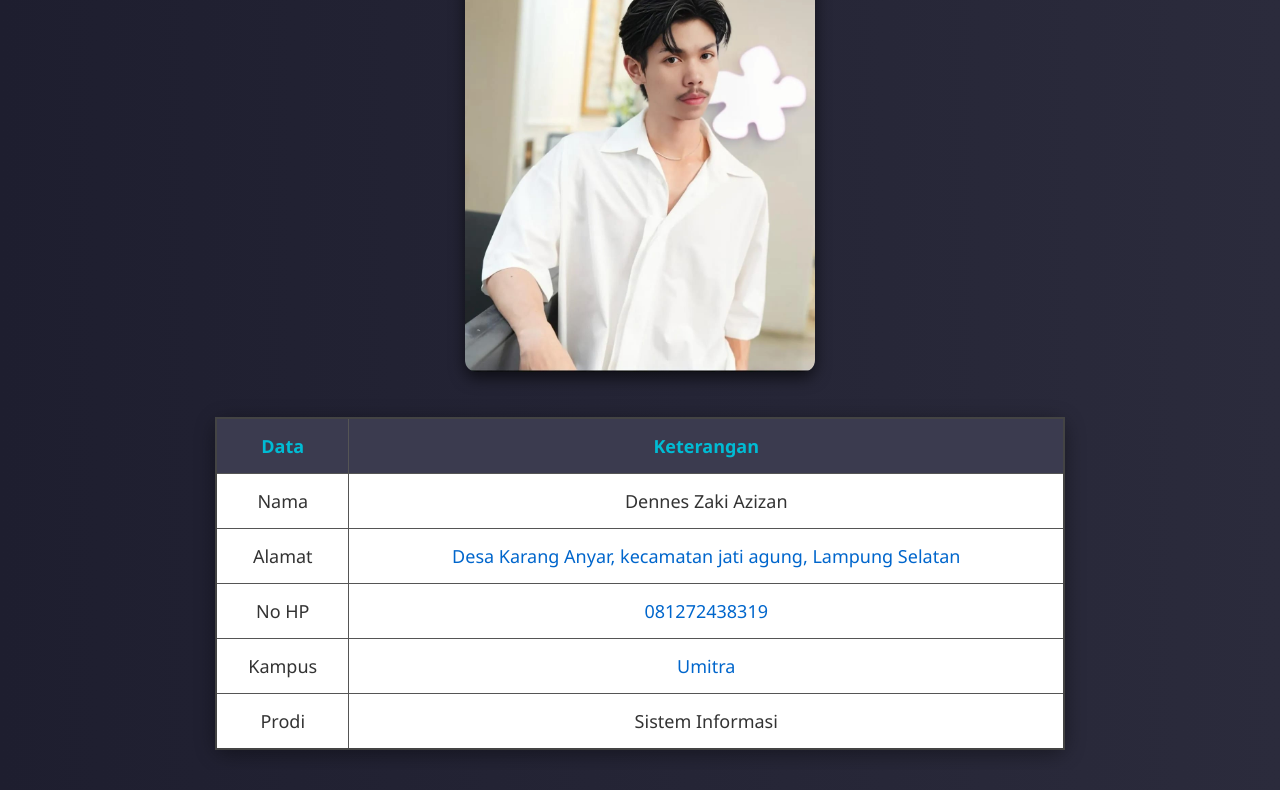
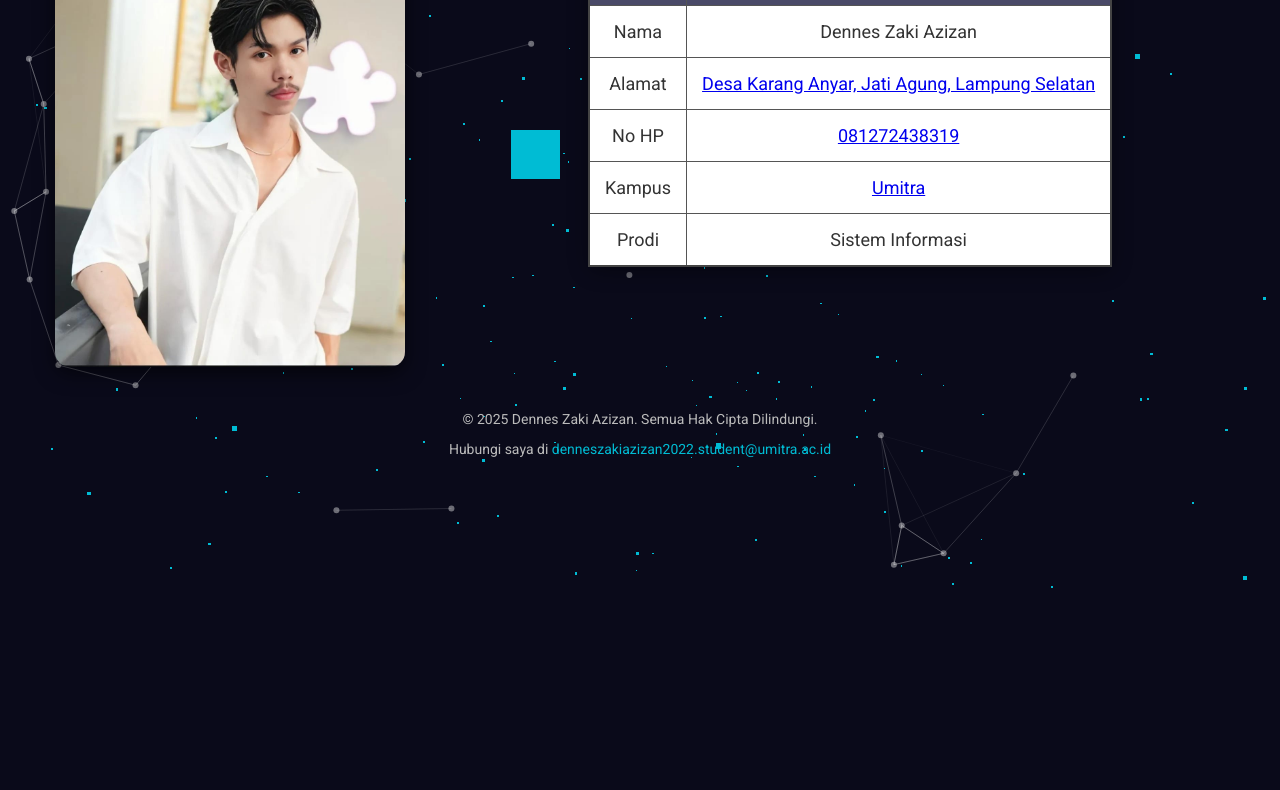
Before and after one commit to adencuuu/index, a plain HTML site: page index.html in a window 1280 px wide. Shown: the part 208-998 px from the top of the page. After the commit the page ends 860 px from the top, so only its background shows below. Drawn offline with nearby package versions, Linux system fonts and the light colour scheme.

Commit message:
index.html

```diff
--- a/index.html
+++ b/index.html
@@ -4,51 +4,82 @@
   <meta charset="UTF-8" />
   <meta name="viewport" content="width=device-width, initial-scale=1.0"/>
   <title>Biodata Dennes Zaki Azizan</title>
+  <link href="https://fonts.googleapis.com/css2?family=Roboto:wght@400;700&family=Oswald&display=swap" rel="stylesheet">
   <style>
-    body {
-      font-family: 'Segoe UI', Tahoma, Geneva, Verdana, sans-serif;
-      background: linear-gradient(to right, #1e1e2f, #2b2b3c);
+    html, body {
       margin: 0;
-      padding: 20px;
-      text-align: center;
-      min-height: 100vh;
+      padding: 0;
+      overflow-x: hidden;
+      font-family: 'Roboto', sans-serif;
+      background: #0a0a1a;
       color: #eee;
     }
 
-    h1 {
-      font-size: 42px;
-      color: #ffffff;
-      margin-bottom: 20px;
-      text-shadow: 1px 1px 3px #00000070;
+    canvas, #tsparticles {
+      position: fixed;
+      top: 0;
+      left: 0;
+      display: block;
+      width: 100%;
+      height: 100%;
+      z-index: 0;
     }
 
-    /* Styling untuk foto */
+    .content {
+      position: relative;
+      z-index: 1;
+      padding: 30px;
+      text-align: center;
+      min-height: 100vh;
+    }
+
+    h1 {
+      font-family: 'Oswald', sans-serif;
+      font-size: 42px;
+      margin-bottom: 20px;
+      text-shadow: 2px 2px 10px rgba(0, 0, 0, 0.4);
+    }
+
+    .container {
+      display: grid;
+      grid-template-columns: 1fr 2fr;
+      gap: 20px;
+      justify-items: center;
+    }
+
     .photo-container {
-      text-align: center;
-      padding: 20px;
+      position: relative;
     }
 
     .photo-container img {
       width: 100%;
       max-width: 350px;
       height: auto;
-      border-radius: 12px;
-      box-shadow: 0 6px 15px rgba(0, 0, 0, 0.6);
+      border-radius: 15px;
+      box-shadow: 0 6px 20px rgba(0, 0, 0, 0.6);
       transition: transform 0.3s ease;
     }
 
-    .photo-container img:hover {
-      transform: scale(1.03);
+    /* Efek saat kursor mengarah ke gambar */
+    .photo-container img.hover-effect {
+      transform: scale(1.1);
+      /* Hapus efek pencahayaan dan kontras */
+      filter: none;
     }
 
-    /* Styling untuk tabel data diri */
+    @keyframes float {
+      0% { transform: translateY(0px); }
+      50% { transform: translateY(-10px); }
+      100% { transform: translateY(0px); }
+    }
+
     table {
       width: 100%;
       max-width: 850px;
-      background-color: #2e2e3e;
+      background-color: rgba(46, 46, 62, 0.95);
       border: 2px solid #444;
       border-radius: 12px;
-      margin: 20px auto;
+      margin: 20px 0;
       border-collapse: collapse;
       box-shadow: 0 4px 20px rgba(0, 0, 0, 0.4);
     }
@@ -60,8 +91,8 @@
     }
 
     th {
-      background-color: #3b3b4f;
-      color: #00bcd4;
+      background-color: #4a4a68;
+      color: #ffcc00;
       font-weight: 600;
       text-align: center;
     }
@@ -71,61 +102,158 @@
       color: #333;
     }
 
-    /* Menambahkan scroll horizontal untuk tabel pada perangkat kecil */
-    .table-responsive {
-      width: 100%;
-      overflow-x: auto;
-      -webkit-overflow-scrolling: touch;
+    footer {
+      margin-top: 40px;
+      color: #bbb;
+      font-size: 14px;
     }
 
-    /* RESPONSIVE STYLES */
+    footer a {
+      color: #00bcd4;
+      text-decoration: none;
+    }
+
     @media (max-width: 768px) {
+      .container {
+        grid-template-columns: 1fr;
+      }
+
+      .photo-container img {
+        max-width: 80%;
+      }
+
       th, td {
         font-size: 16px;
-      }
-
-      th {
-        text-align: center;
       }
     }
   </style>
 </head>
 <body>
+
+  <canvas id="bg"></canvas>
+  <div id="tsparticles"></div>
+
+  <div class="content">
     <h1>BIODATA DIRI</h1>
 
-  <!-- Foto Diri -->
+    <div class="container">
       <div class="photo-container">
-    <img src="dencu.jpeg" alt="Foto Dennes Zaki Azizan">
+        <img src="dencu.jpeg" alt="Foto Dennes Zaki Azizan" id="profile-img">
       </div>
 
-  <!-- Tabel Data Diri -->
       <div class="table-responsive">
         <table>
-      <tr>
-        <th>Data</th>
-        <th>Keterangan</th>
-      </tr>
-      <tr class="data-row">
-        <td>Nama</td>
-        <td>Dennes Zaki Azizan</td>
-      </tr>
-      <tr class="data-row">
-        <td>Alamat</td>
-        <td><a href="https://maps.app.goo.gl/73u7rz2BUXCTMvL27" target="_blank" style="color: #0066cc; text-decoration: none;">Desa Karang Anyar, kecamatan jati agung, Lampung Selatan</a></td>
-      </tr>
-      <tr class="data-row">
-        <td>No HP</td>
-        <td><a href="https://wa.me/6281272438319" target="_blank" style="color: #0066cc; text-decoration: none;">081272438319</a></td>
-      </tr>
-      <tr class="data-row">
-        <td>Kampus</td>
-        <td><a href="https://www.google.com/maps/place/Universitas+Mitra+Indonesia+Lampung" target="_blank" style="color: #0066cc; text-decoration: none;">Umitra</a></td>
-      </tr>
-      <tr class="data-row">
-        <td>Prodi</td>
-        <td>Sistem Informasi</td>
-      </tr>
+          <tr><th>Data</th><th>Keterangan</th></tr>
+          <tr class="data-row"><td>Nama</td><td>Dennes Zaki Azizan</td></tr>
+          <tr class="data-row"><td>Alamat</td><td><a href="https://maps.app.goo.gl/73u7rz2BUXCTMvL27" target="_blank">Desa Karang Anyar, Jati Agung, Lampung Selatan</a></td></tr>
+          <tr class="data-row"><td>No HP</td><td><a href="https://wa.me/6281272438319" target="_blank">081272438319</a></td></tr>
+          <tr class="data-row"><td>Kampus</td><td><a href="https://www.google.com/maps/place/Universitas+Mitra+Indonesia+Lampung" target="_blank">Umitra</a></td></tr>
+          <tr class="data-row"><td>Prodi</td><td>Sistem Informasi</td></tr>
         </table>
       </div>
+    </div>
+
+    <footer>
+      <p>© 2025 Dennes Zaki Azizan. Semua Hak Cipta Dilindungi.</p>
+      <p>Hubungi saya di <a href="https://mail.google.com/mail/?view=cm&fs=1&to=denneszakiazizan2022.student@umitra.ac.id&su=Halo%20Dennes%20Zaki%20Azizan&body=Isi%20pesan%20disini...">denneszakiazizan2022.student@umitra.ac.id</a></p>
+    </footer>
+  </div>
+
+  <!-- Three.js -->
+  <script src="https://cdn.jsdelivr.net/npm/three@0.157.0/build/three.min.js"></script>
+  <!-- tsParticles -->
+  <script src="https://cdn.jsdelivr.net/npm/tsparticles@2.12.0/tsparticles.bundle.min.js"></script>
+
+  <script>
+    // === Three.js 3D Background ===
+    const scene = new THREE.Scene();
+    const camera = new THREE.PerspectiveCamera(75, window.innerWidth / window.innerHeight, 0.1, 1000);
+    const renderer = new THREE.WebGLRenderer({ canvas: document.getElementById('bg'), alpha: true });
+    renderer.setSize(window.innerWidth, window.innerHeight);
+    camera.position.z = 5;
+
+    const particlesCount = 600;
+    const geometry = new THREE.BufferGeometry();
+    const positions = new Float32Array(particlesCount * 3);
+
+    for (let i = 0; i < particlesCount * 3; i++) {
+      positions[i] = (Math.random() - 0.5) * 20;
+    }
+
+    geometry.setAttribute('position', new THREE.BufferAttribute(positions, 3));
+    const material = new THREE.PointsMaterial({ color: 0x00bcd4, size: 0.05 });
+    const points = new THREE.Points(geometry, material);
+    scene.add(points);
+
+    function animate() {
+      requestAnimationFrame(animate);
+      points.rotation.y += 0.001;
+      points.rotation.x += 0.0005;
+      renderer.render(scene, camera);
+    }
+    animate();
+
+    window.addEventListener('resize', () => {
+      camera.aspect = window.innerWidth / window.innerHeight;
+      camera.updateProjectionMatrix();
+      renderer.setSize(window.innerWidth, window.innerHeight);
+    });
+
+    // === tsParticles Layer ===
+    tsParticles.load("tsparticles", {
+      fullScreen: { enable: false },
+      particles: {
+        number: { value: 40 },
+        color: { value: "#ffffff" },
+        shape: { type: "circle" },
+        opacity: { value: 0.4 },
+        size: { value: 3 },
+        move: {
+          enable: true,
+          speed: 1,
+          direction: "none",
+          outMode: "bounce"
+        },
+        links: {
+          enable: true,
+          distance: 150,
+          color: "#ffffff",
+          opacity: 0.3,
+          width: 1
+        }
+      },
+      interactivity: {
+        events: {
+          onHover: { enable: true, mode: "repulse" },
+          onClick: { enable: true, mode: "push" }
+        },
+        modes: {
+          repulse: { distance: 100 },
+          push: { quantity: 4 }
+        }
+      },
+      background: { color: "transparent" }
+    });
+
+    // === Efek Animasi Saat Kursor Menuju Gambar ===
+    const img = document.getElementById('profile-img');
+
+    img.addEventListener('mouseenter', () => {
+      img.classList.add('hover-effect');
+    });
+
+    img.addEventListener('mouseleave', () => {
+      img.classList.remove('hover-effect');
+    });
+
+    // Kursor Sentuhan (Touch)
+    img.addEventListener('touchstart', () => {
+      img.classList.add('hover-effect');
+    });
+
+    img.addEventListener('touchend', () => {
+      img.classList.remove('hover-effect');
+    });
+  </script>
 </body>
 </html>
```
Lines whose indentation alone changed are shown as unchanged.
